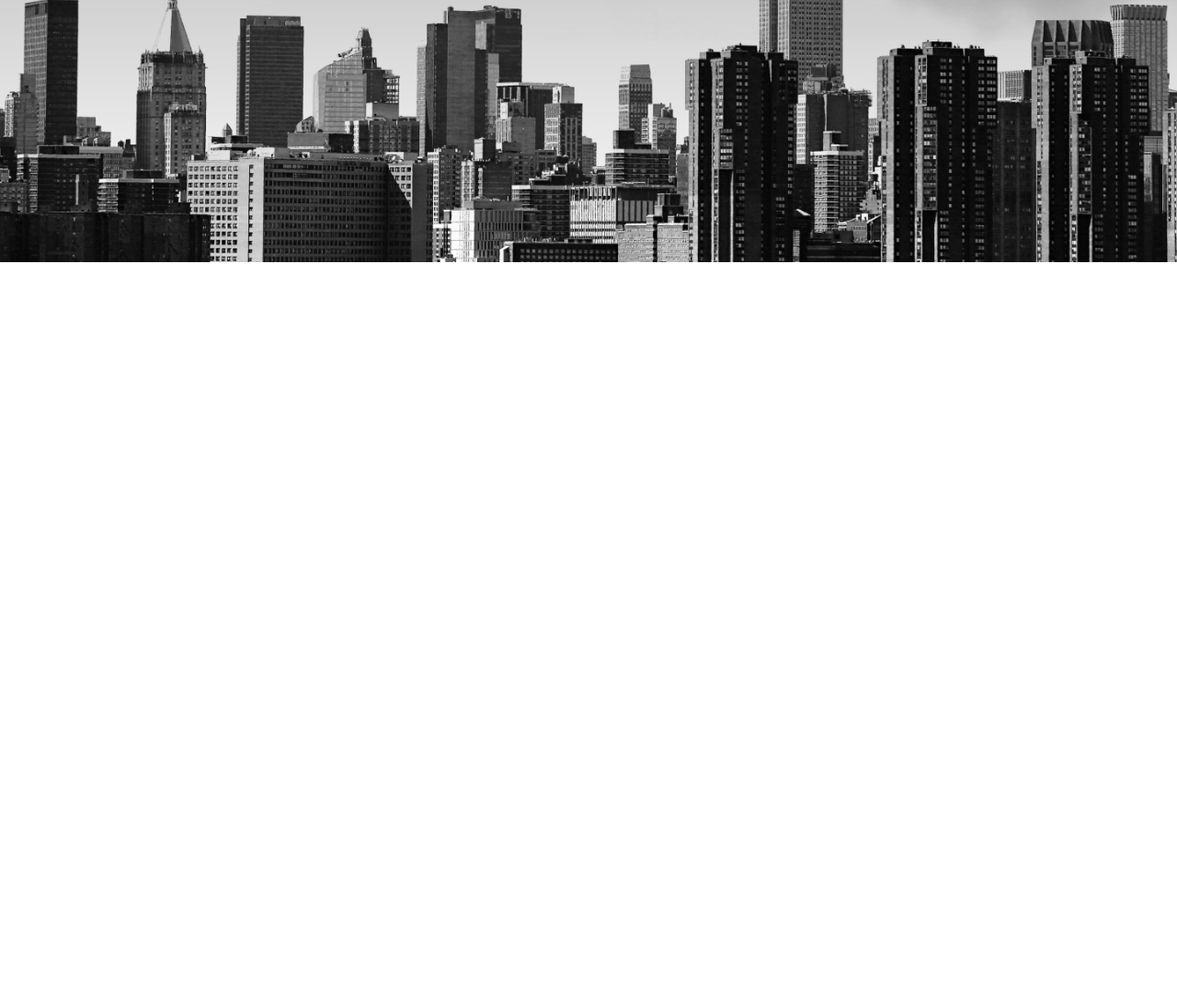
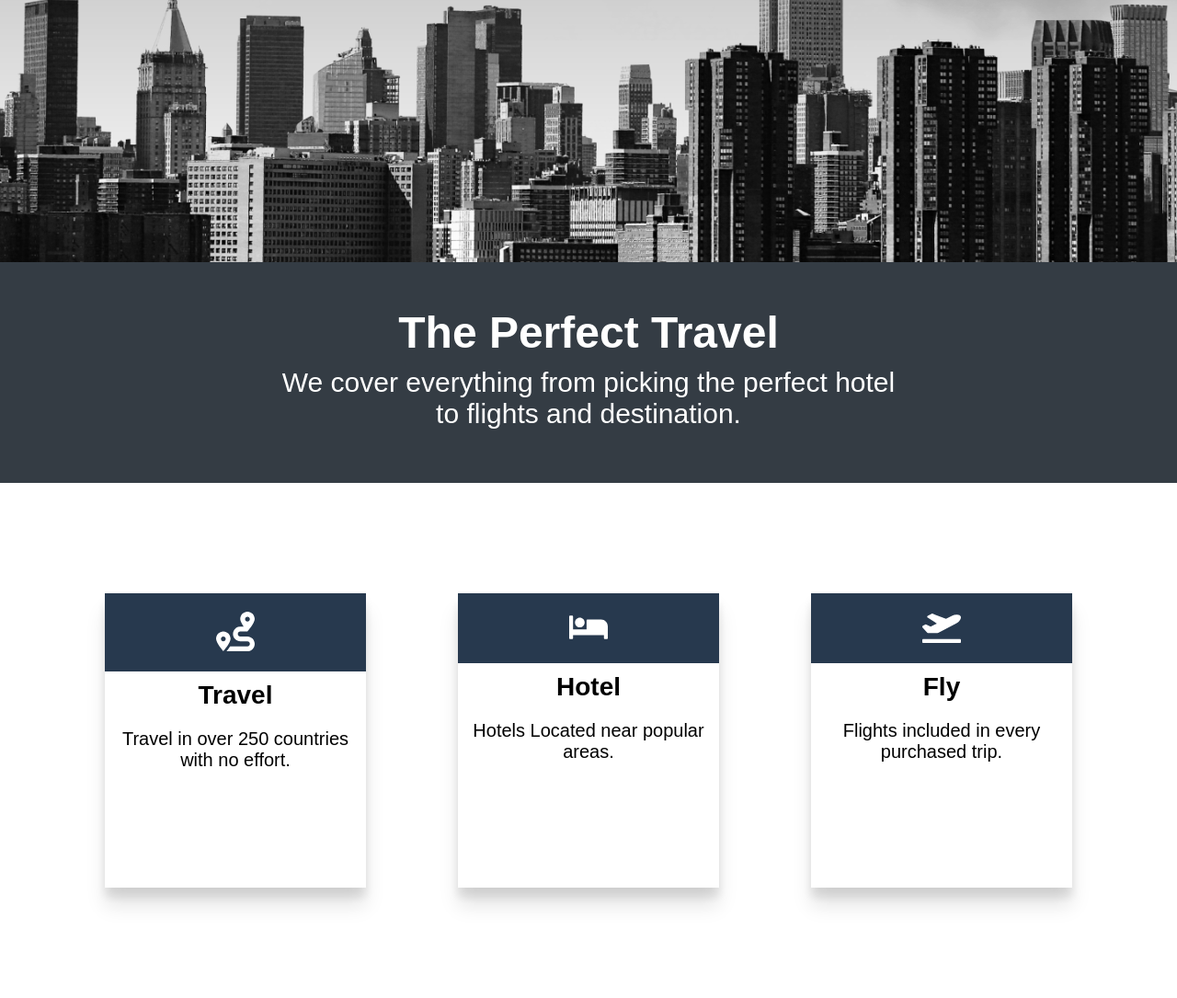
Before and after one commit to Saransh-Das/Travera-Travel-Website-HTML-CSS, a plain HTML site: page index.html in a window 1280 px wide. Shown: the part 1315-2400 px from the top of the page at 92% size. Before the commit the page ends 1600 px from the top, so only its background shows below. Drawn offline with Linux system fonts and the light colour scheme; a web font is replaced by a local one.

Commit message:
Version 3.0 Benefits Section Added

```diff
--- a/index.html
+++ b/index.html
@@ -43,5 +43,34 @@
       <img src="/img/cloud.png" class="moving-cloud-2 cloud">
     </header>
   </section>
+  <section class="benefits">
+    <header class="benefits-head">
+      <h2>The Perfect Travel</h2>
+    <h3>We cover everything from picking the perfect hotel <br/> to flights and destination.</h3>
+    </header>
+    <div class="cards">
+      <div class="card">
+        <div class="card-icon">
+        <img src="/icons/route-solid.svg" alt="">
+      </div>
+        <h4>Travel</h4>
+        <p>Travel in over 250 countries with no effort. </p>
+      </div>
+      <div class="card">
+        <div class="card-icon">
+        <img src="/icons/bed-solid.svg" alt="">
+      </div>
+        <h4>Hotel</h4>
+        <p>Hotels Located near popular areas. </p>
+      </div>
+      <div class="card">
+        <div class="card-icon">
+        <img src="/icons/plane-departure-solid.svg" alt="">
+      </div>
+        <h4>Fly</h4>
+        <p>Flights included in every purchased trip. </p>
+      </div>
+    </div>
+  </section>
 </body>
 </html>
--- a/style.css
+++ b/style.css
@@ -144,7 +144,48 @@ nav ul {
     transform: translate(0%, 0%);
   }
 }
+/*Benefits section*/
+.benefits-head {
+  background: #343c44;
+  padding: 3rem;
+  min-height: 30vh;
+  display: flex;
+  flex-direction: column;
+  justify-content: center;
+  align-items: center;
+  color: white;
+  text-align: center;
+}
+.benefits-head h3 {
+  padding: 1rem;
+}
+.cards {
+  width: 90%;
+  margin: auto;
+  display: flex;
+  min-height: 70vh;
+  align-items: center;
+  flex-wrap: wrap;
+}
+.card {
+  text-align: center;
+  flex: 1 1 25rem;
+  min-height: 40vh;
+  margin: 2rem 5rem;
+  box-shadow: 0px 10px 10px rgba(0, 0, 0, 0.1), 0px 20px 20px rgba(0, 0, 0, 0.1);
+}
+.cards img {
+  max-width: 15%;
+  margin: 2rem;
+}
+.card h4,
+.card p {
+  padding: 1rem;
+}
 
+.card-icon {
+  background: #27394e;
+}
 /* Media Query */
 
 @media screen and (max-width: 932px) {
```
